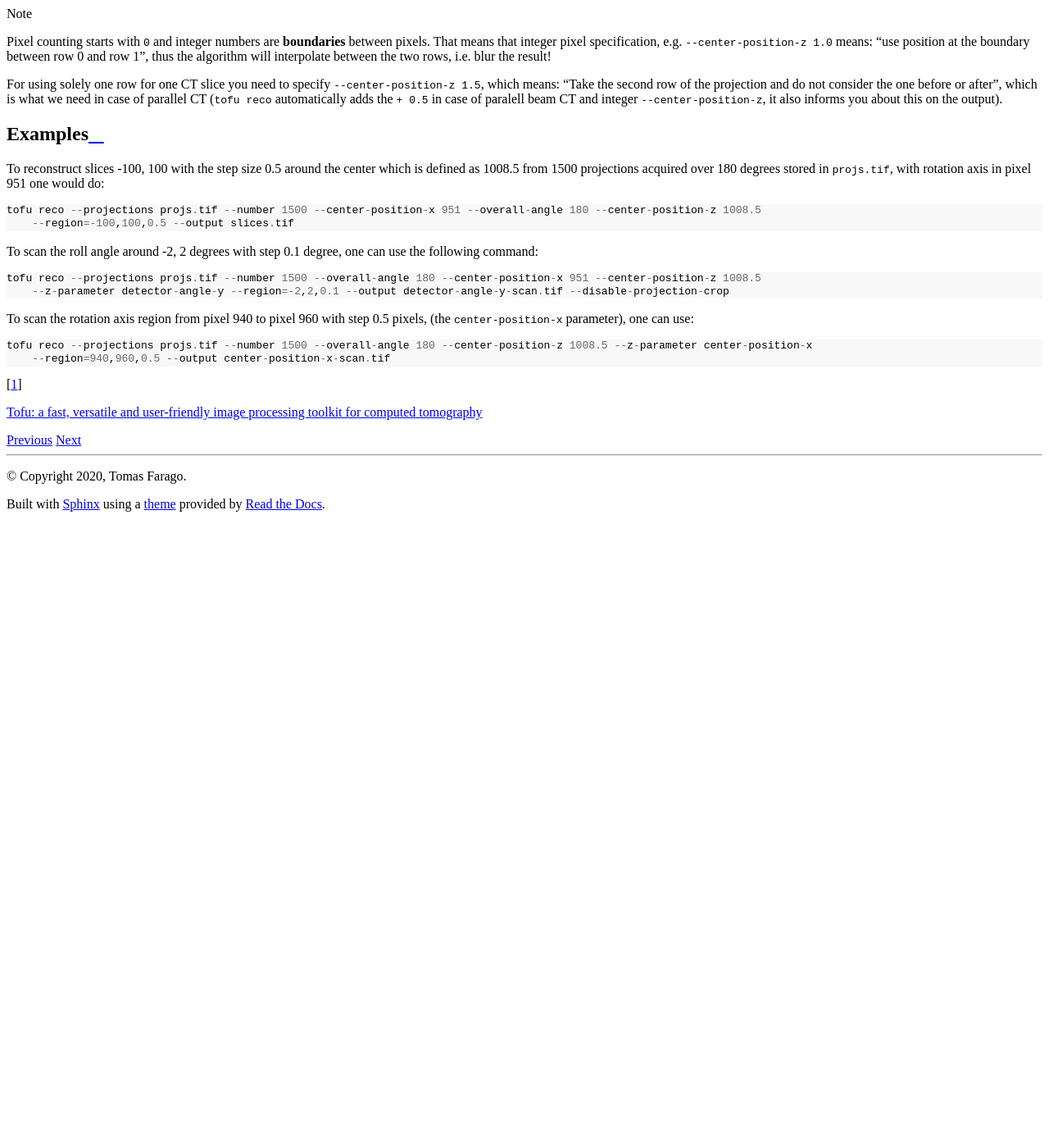
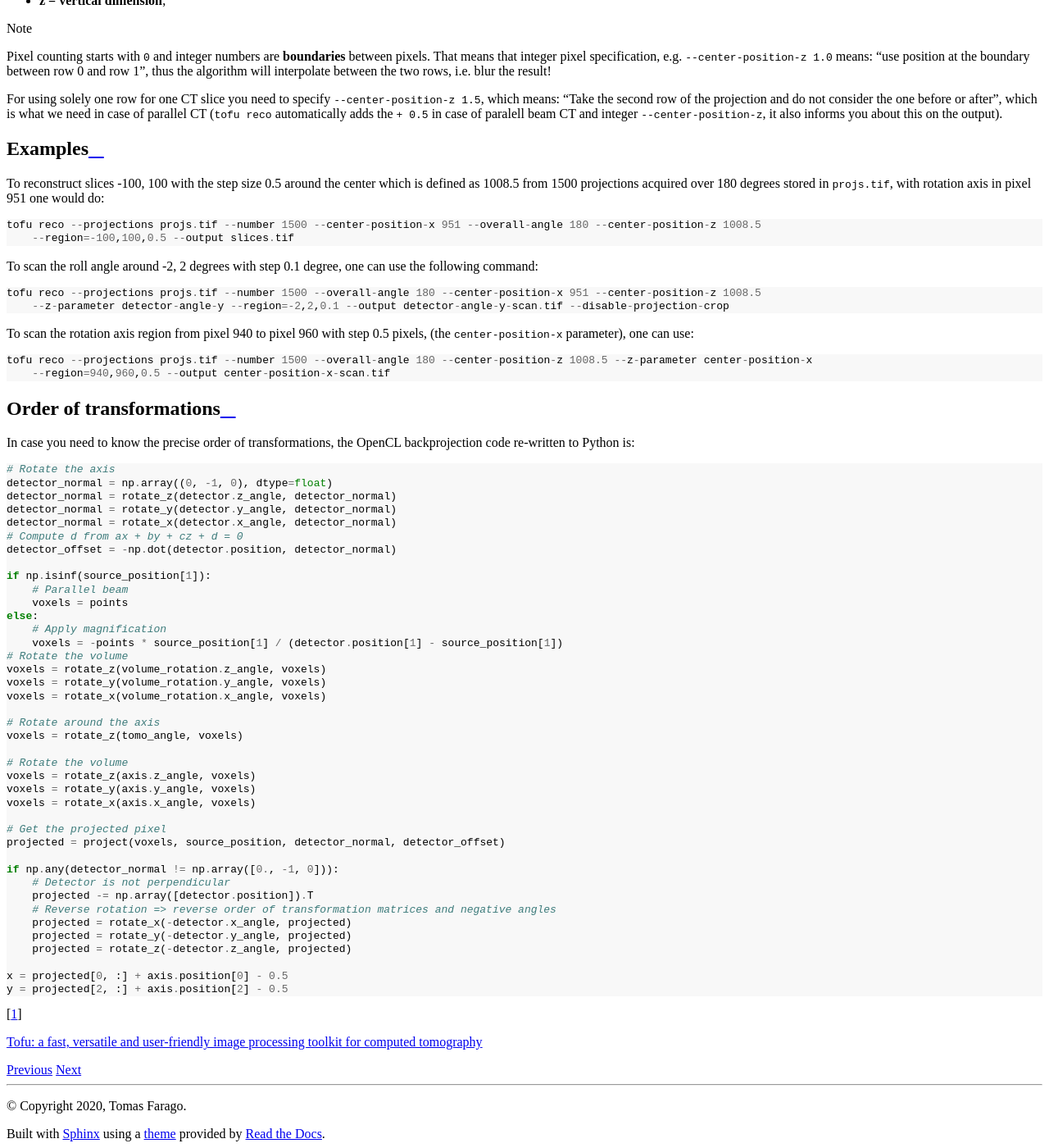
Before and after one commit to ufo-kit/tofu, a Sphinx documentation site: the page built from docs/source/usage/genreco.rst, in a window 1280 px wide and 1400 px high, scrolled down 956 px. Shown: the whole window at 82% size. Built offline with Sphinx 7.4.7 and the Read the Docs theme 2.0.0, drawn with Linux system fonts in a browser that asks for light colours; formulas are drawn with MathJax 3; before the commit the page ends 1588 px from its top, so only the background shows below that; some of the changed text lies outside the part shown.

Commit message:
docs: add backprojection code

```diff
--- a/docs/source/usage/genreco.rst
+++ b/docs/source/usage/genreco.rst
@@ -65,4 +65,52 @@ pixels, (the ``center-position-x`` parameter), one can use::
 	--region=940,960,0.5 --output center-position-x-scan.tif
 
 
+Order of transformations
+------------------------
+
+In case you need to know the precise order of transformations, the OpenCL
+backprojection code re-written to Python is::
+
+    # Rotate the axis
+    detector_normal = np.array((0, -1, 0), dtype=float)
+    detector_normal = rotate_z(detector.z_angle, detector_normal)
+    detector_normal = rotate_y(detector.y_angle, detector_normal)
+    detector_normal = rotate_x(detector.x_angle, detector_normal)
+    # Compute d from ax + by + cz + d = 0
+    detector_offset = -np.dot(detector.position, detector_normal)
+
+    if np.isinf(source_position[1]):
+        # Parallel beam
+        voxels = points
+    else:
+        # Apply magnification
+        voxels = -points * source_position[1] / (detector.position[1] - source_position[1])
+    # Rotate the volume
+    voxels = rotate_z(volume_rotation.z_angle, voxels)
+    voxels = rotate_y(volume_rotation.y_angle, voxels)
+    voxels = rotate_x(volume_rotation.x_angle, voxels)
+
+    # Rotate around the axis
+    voxels = rotate_z(tomo_angle, voxels)
+
+    # Rotate the volume
+    voxels = rotate_z(axis.z_angle, voxels)
+    voxels = rotate_y(axis.y_angle, voxels)
+    voxels = rotate_x(axis.x_angle, voxels)
+
+    # Get the projected pixel
+    projected = project(voxels, source_position, detector_normal, detector_offset)
+
+    if np.any(detector_normal != np.array([0., -1, 0])):
+        # Detector is not perpendicular
+        projected -= np.array([detector.position]).T
+        # Reverse rotation => reverse order of transformation matrices and negative angles
+        projected = rotate_x(-detector.x_angle, projected)
+        projected = rotate_y(-detector.y_angle, projected)
+        projected = rotate_z(-detector.z_angle, projected)
+
+    x = projected[0, :] + axis.position[0] - 0.5
+    y = projected[2, :] + axis.position[2] - 0.5
+
+
 .. [#f1] `Tofu: a fast, versatile and user-friendly image processing toolkit for computed tomography <https://doi.org/10.1107/S160057752200282X>`_
```
